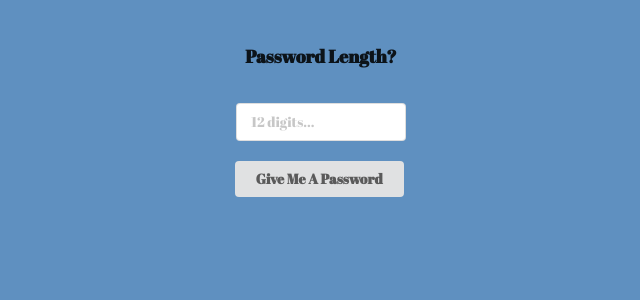
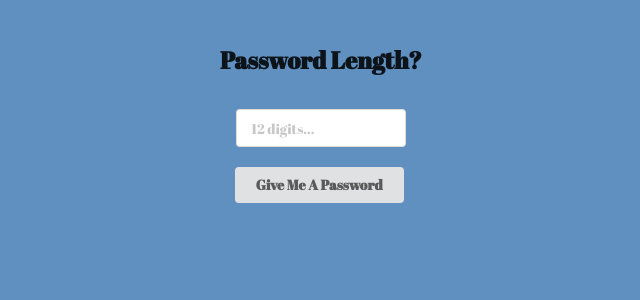
Before and after one commit to ElizabethKaren/passwordgenerator, a React (Create React App) app: page / in a window 1280 px wide. Shown: the top 300 px of the page, without its empty margins (319-959 px from the left). Built offline with nearby package versions, Linux system fonts and the light colour scheme; a web font is replaced by a local one.

Commit message:
newSizeHeader

```diff
--- a/src/App.js
+++ b/src/App.js
@@ -48,7 +48,7 @@ backToNormal = () => this.setState({ num: 12, input: '', passwordGenerated: fals
     return (
   <div className="App">
     <br></br>
-    <h3 id='text'>Password Length?</h3>
+    <h2 id='text'>Password Length?</h2>
     <br></br>
     <div className='ui input'>
       <input id='text' placeholder='12 digits...' value={this.state.input} onChange={this.handleOnChange}></input>
```
